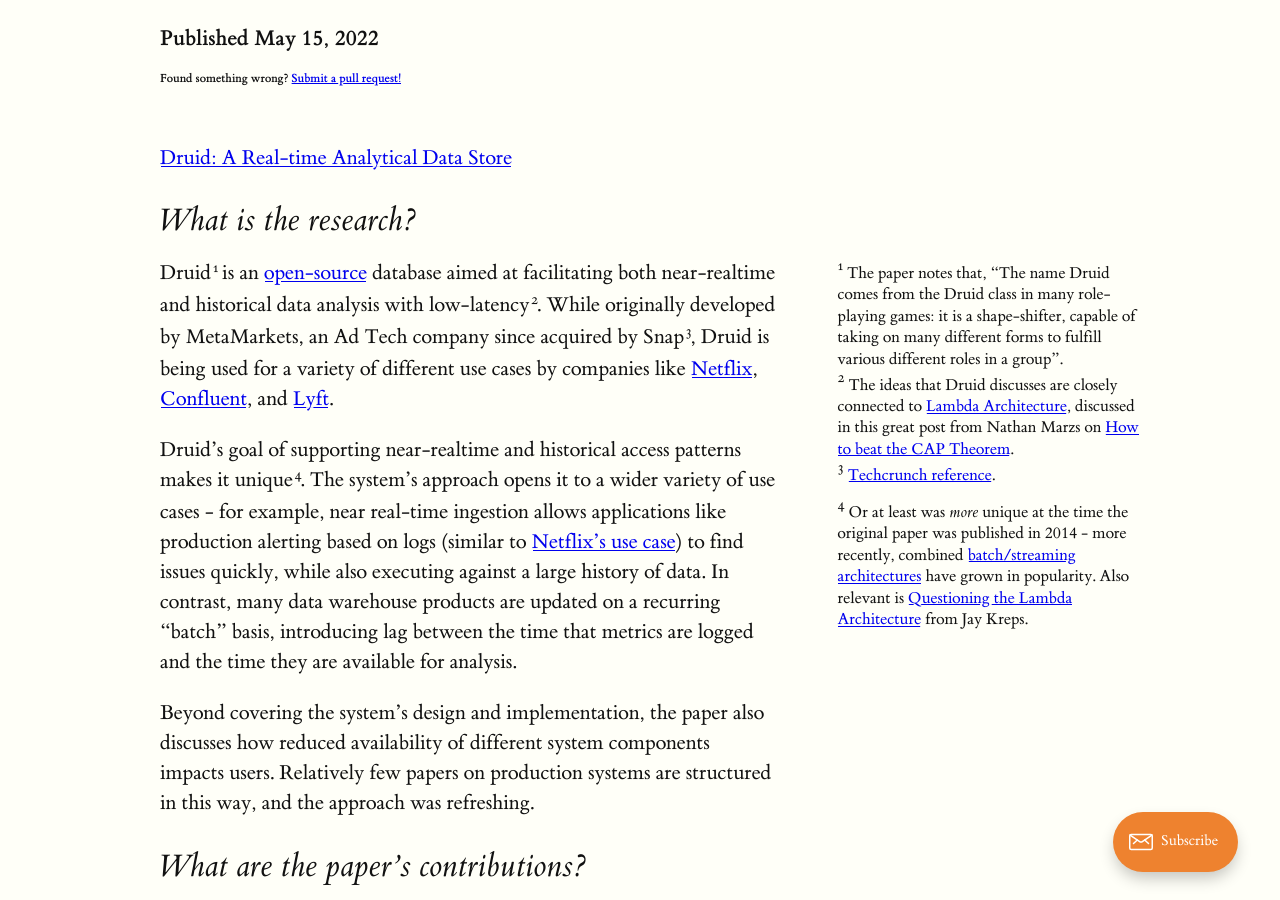
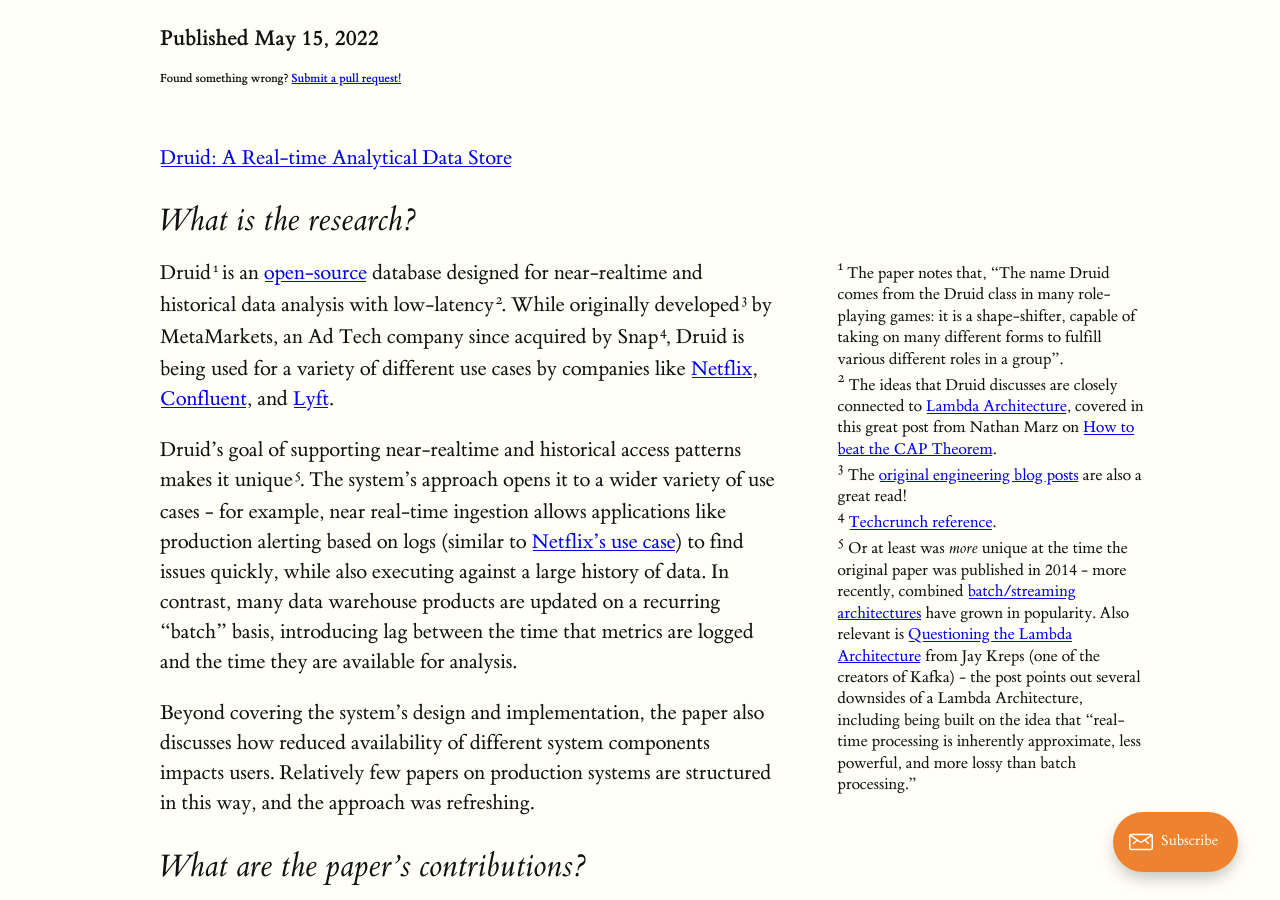
Before and after one commit to mlerner/mlerner.github.io, a Jekyll site: the page built from _posts/2022-05-15-druid-a-real-time-analytical-data-store.md, in a window 1280 px wide and 900 px high, scrolled down 301 px. Built offline with Jekyll 4.4.1, drawn with Linux system fonts in a browser that asks for light colours.

Commit message:
Publish Druid

```diff
--- a/_drafts/2022-05-15-druid-a-real-time-analytical-data-store.md
+++ b/_posts/2022-05-15-druid-a-real-time-analytical-data-store.md
@@ -4,13 +4,13 @@ title: "Druid: A Real-time Analytical Data Store"
 categories:
 ---
 
-[Druid: A Real-time Analytical Data Store](https://dl.acm.org/doi/10.1145/2588555.2595631)
+[Druid: A Real-time Analytical Data Store](/assets/papers/druid.pdf)
 
 ## What is the research?
 
-Druid{% sidenote 'druid' 'The paper notes that, "The name Druid comes from the Druid class in many role-playing games: it is a shape-shifter, capable of taking on many different forms to fulfill various different roles in a group".'%} is an [open-source](https://druid.apache.org/) database aimed at facilitating both near-realtime and historical data analysis with low-latency{% sidenote 'lambda' "The ideas that Druid discusses are closely connected to [Lambda Architecture](https://www.oreilly.com/radar/questioning-the-lambda-architecture/), discussed in this great post from Nathan Marzs on [How to beat the CAP Theorem](https://archive.ph/wip/sDxQg)."%}. While originally developed by MetaMarkets, an Ad Tech company since acquired by Snap{% sidenote 'snap' "[Techcrunch reference](https://techcrunch.com/2017/11/03/snap-metamarkets/)."%}, Druid is being used for a variety of different use cases by companies like [Netflix](https://netflixtechblog.com/how-netflix-uses-druid-for-real-time-insights-to-ensure-a-high-quality-experience-19e1e8568d06), [Confluent](https://www.confluent.io/blog/scaling-apache-druid-for-real-time-cloud-analytics-at-confluent/), and [Lyft](https://www.youtube.com/watch?v=ovZ9iAkQllo).
+Druid{% sidenote 'druid' 'The paper notes that, "The name Druid comes from the Druid class in many role-playing games: it is a shape-shifter, capable of taking on many different forms to fulfill various different roles in a group".'%} is an [open-source](https://druid.apache.org/) database designed for near-realtime and historical data analysis with low-latency{% sidenote 'lambda' "The ideas that Druid discusses are closely connected to [Lambda Architecture](https://www.oreilly.com/radar/questioning-the-lambda-architecture/), covered in this great post from Nathan Marz on [How to beat the CAP Theorem](https://archive.ph/wip/sDxQg)."%}. While originally developed{% sidenote 'metamarkets' "The [original engineering blog posts](https://metamarkets.com/2011/druid-part-i-real-time-analytics-at-a-billion-rows-per-second/) are also a great read!"%} by MetaMarkets, an Ad Tech company since acquired by Snap{% sidenote 'snap' "[Techcrunch reference](https://techcrunch.com/2017/11/03/snap-metamarkets/)."%}, Druid is being used for a variety of different use cases by companies like [Netflix](https://netflixtechblog.com/how-netflix-uses-druid-for-real-time-insights-to-ensure-a-high-quality-experience-19e1e8568d06), [Confluent](https://www.confluent.io/blog/scaling-apache-druid-for-real-time-cloud-analytics-at-confluent/), and [Lyft](https://www.youtube.com/watch?v=ovZ9iAkQllo).
 
-Druid's goal of supporting near-realtime and historical access patterns makes it unique{% sidenote 'was' "Or at least was _more_ unique at the time the original paper was published in 2014 - more recently, combined [batch/streaming architectures](https://delta.io/) have grown in popularity. Also relevant is [Questioning the Lambda Architecture](https://www.oreilly.com/radar/questioning-the-lambda-architecture/) from Jay Kreps."%}. The system's approach opens it to a wider variety of use cases - for example, near real-time ingestion allows applications like production alerting based on logs (similar to [Netflix's use case](https://netflixtechblog.com/how-netflix-uses-druid-for-real-time-insights-to-ensure-a-high-quality-experience-19e1e8568d06)) to find issues quickly, while also executing against a large history of data. In contrast, many data warehouse products are updated on a recurring "batch" basis, introducing lag between the time that metrics are logged and the time they are available for analysis.
+Druid's goal of supporting near-realtime and historical access patterns makes it unique{% sidenote 'was' 'Or at least was _more_ unique at the time the original paper was published in 2014 - more recently, combined [batch/streaming architectures](https://delta.io/) have grown in popularity. Also relevant is [Questioning the Lambda Architecture](https://www.oreilly.com/radar/questioning-the-lambda-architecture/) from Jay Kreps (one of the creators of Kafka) - the post points out several downsides of a Lambda Architecture, including being built on the idea that "real-time processing is inherently approximate, less powerful, and more lossy than batch processing."'%}. The system's approach opens it to a wider variety of use cases - for example, near real-time ingestion allows applications like production alerting based on logs (similar to [Netflix's use case](https://netflixtechblog.com/how-netflix-uses-druid-for-real-time-insights-to-ensure-a-high-quality-experience-19e1e8568d06)) to find issues quickly, while also executing against a large history of data. In contrast, many data warehouse products are updated on a recurring "batch" basis, introducing lag between the time that metrics are logged and the time they are available for analysis.
 
 Beyond covering the system's design and implementation, the paper also discusses how reduced availability of different system components impacts users. Relatively few papers on production systems are structured in this way, and the approach was refreshing.
 
```
Also changed, not shown: 1 other file.
